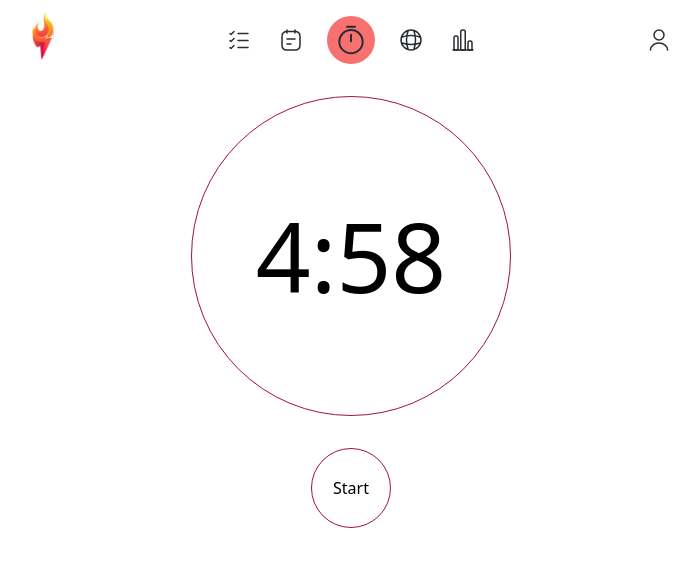
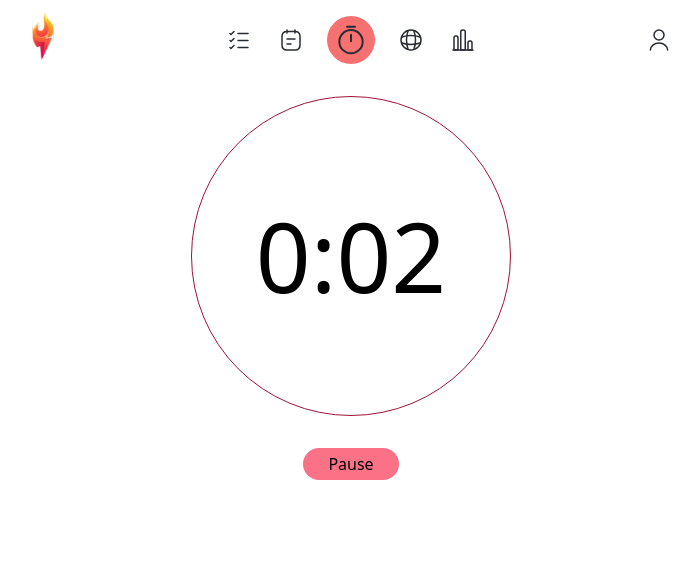
Before and after one commit to kasparas-ban/torch, a React (Vite) app: page / in a window 1280 px wide. Both pictures are taken after a click on the button "Start". Shown: the top 566 px of the page, without its empty margins (289-988 px from the left). Built offline with nearby package versions, Linux system fonts and the light colour scheme.

Commit message:
Rewritten timer hook

```diff
--- a/prettier.config.cjs
+++ b/prettier.config.cjs
@@ -1,4 +1,5 @@
 module.exports = {
   tailwindConfig: './tailwind.config.cjs',
-  semi: false
+  semi: false,
+  arrowParens: 'avoid'
 }
--- a/src/App.tsx
+++ b/src/App.tsx
@@ -1,8 +1,8 @@
-import { useEffect, useState } from 'react'
-import './App.css'
+import Timer from "./components/Timer"
+import "./App.css"
 
 function App() {
-  const initialTime =  5 * 60
+  const initialTime = 4 //5 * 60
 
   return (
     <>
@@ -13,37 +13,4 @@ function App() {
   )
 }
 
-interface ITimer {
-  initialTime: number,
-}
-
-function Timer({ initialTime }: ITimer) {
-  const [time, setTime] = useState(initialTime)
-  const minutes = Math.floor(time/60)
-  const seconds = time - (minutes * 60)
-
-  const handleTimerButton = () => {
-    let timesRun = time
-    const interval = setInterval(() => {
-      if (timesRun <= 0)  {
-        clearInterval(interval)
-      } else {
-        setTime(prev => prev - 1)
-        timesRun -= 1
-      }
-    }, 1000)
-  }
-
-  return (
-    <>
-      <div className="flex flex-col m-auto mt-8 aspect-square max-w-xs max-[320px]:mx-2 justify-center rounded-full border border-rose-800">
-        <div className="text-center text-8xl font-thin">{`${minutes}:${seconds < 10 ? '0' + seconds : seconds}`}</div>
-      </div>
-      <button type="submit" onClick={handleTimerButton} className="flex m-auto mt-8 w-20 h-20 rounded-full border border-rose-800">
-        <div className="m-auto">Start</div>
-      </button>
-    </>
-  )
-}
-
 export default App
--- a/src/components/NavigationBar.tsx
+++ b/src/components/NavigationBar.tsx
@@ -1,19 +1,19 @@
+import { useState } from "react"
 import { ReactComponent as GoalsIcon } from "../assets/navigation_icons/goals.svg"
 import { ReactComponent as CalendarIcon } from "../assets/navigation_icons/calendar.svg"
 import { ReactComponent as TimerIcon } from "../assets/navigation_icons/timer.svg"
 import { ReactComponent as WorldIcon } from "../assets/navigation_icons/world.svg"
 import { ReactComponent as StatsIcon } from "../assets/navigation_icons/stats.svg"
+import { ReactComponent as MenuIcon } from "../assets/navigation_icons/menu.svg"
 import { ReactComponent as TorchLogo } from "../assets/torch_logo.svg"
 import { ReactComponent as UserIcon } from "../assets/user.svg"
 import { ReactComponent as CloseIcon } from "../assets/close.svg"
-import { ReactComponent as MenuIcon } from "../assets/navigation_icons/menu.svg"
-import { useState } from "react"
 
 function NavigationBar() {
   const [showModalMenu, setShowModalMenu] = useState(false)
 
   return (
-    <div className="mt-4 flex justify-between max-[768px]:px-6 md:justify-center md:space-x-36">
+    <nav className="mt-4 flex justify-between max-[768px]:px-6 md:justify-center md:space-x-36">
       <div className="relative -top-1 h-12 hover:cursor-pointer">
         <TorchLogo className="h-12 w-6" />
       </div>
@@ -35,12 +35,12 @@ function NavigationBar() {
       <div className="group hidden items-center hover:cursor-pointer max-[400px]:flex">
         {showModalMenu ? (
           <CloseIcon
-            onClick={() => setShowModalMenu((prev) => !prev)}
+            onClick={() => setShowModalMenu(prev => !prev)}
             className="h-8 w-6"
           />
         ) : (
           <MenuIcon
-            onClick={() => setShowModalMenu((prev) => !prev)}
+            onClick={() => setShowModalMenu(prev => !prev)}
             className="h-8 w-6"
           />
         )}
@@ -83,7 +83,7 @@ function NavigationBar() {
           </li>
         </ul>
       </div>
-    </div>
+    </nav>
   )
 }
 
--- /dev/null
+++ b/src/components/Timer.tsx
@@ -0,0 +1,131 @@
+import { useState, useEffect, useReducer } from "react"
+
+interface ITimer {
+  initialTime: number
+}
+
+type TimerAction = "start" | "pause" | "reset" | "tick"
+type TimerState = "idle" | "paused" | "running"
+
+interface IState {
+  time: number
+  timerState: TimerState
+}
+
+interface IAction {
+  type: TimerAction
+  newTime?: number
+}
+
+function timerReducer(state: IState, action: IAction): IState {
+  switch (action.type) {
+    case "start":
+      return {
+        ...state,
+        timerState: "running",
+      }
+    case "pause":
+      return {
+        ...state,
+        timerState: "paused",
+      }
+    case "reset":
+      return {
+        ...state,
+        time: action.newTime || 0,
+        timerState: "idle",
+      }
+    case "tick":
+      return {
+        ...state,
+        time: state.time--,
+      }
+    default:
+      return state
+  }
+}
+
+function useTimer(initialTime: number) {
+  const initialState: IState = {
+    time: initialTime,
+    timerState: "idle",
+  }
+  const [state, dispatch] = useReducer(timerReducer, initialState)
+  const [intervalNum, setIntervalNum] = useState<number | undefined>(undefined)
+
+  useEffect(() => {
+    if (state.timerState === "running") {
+      clearInterval(intervalNum)
+
+      let timeValue = state.time
+
+      const interval = setInterval(() => {
+        if (timeValue <= 0) {
+          clearInterval(interval)
+          dispatch({ type: "reset", newTime: initialTime })
+        } else {
+          dispatch({ type: "tick" })
+        }
+        timeValue--
+      }, 1000)
+
+      setIntervalNum(interval)
+    } else {
+      clearInterval(intervalNum)
+    }
+  }, [state.timerState])
+
+  return { state, dispatch }
+}
+
+function Timer({ initialTime }: ITimer) {
+  const { state, dispatch } = useTimer(initialTime)
+  const minutes = Math.floor(state.time / 60)
+  const seconds = state.time - minutes * 60
+
+  return (
+    <>
+      <div className="m-auto mt-8 flex aspect-square max-w-xs flex-col justify-center rounded-full border border-rose-800 max-[320px]:mx-2">
+        <div className="text-center text-8xl font-thin tabular-nums max-[300px]:text-7xl">
+          {`${minutes}:${seconds < 10 ? "0" + seconds : seconds}`}
+        </div>
+      </div>
+      {state.timerState === "idle" ? (
+        <button
+          type="submit"
+          onClick={() => dispatch({ type: "start" })}
+          className="m-auto mt-8 flex h-8 w-24 rounded-full bg-rose-400"
+        >
+          <div className="m-auto">Start</div>
+        </button>
+      ) : state.timerState === "running" ? (
+        <button
+          type="submit"
+          onClick={() => dispatch({ type: "pause" })}
+          className="m-auto mt-8 flex h-8 w-24 rounded-full bg-rose-400"
+        >
+          <div className="m-auto">Pause</div>
+        </button>
+      ) : (
+        <div className="flex justify-center space-x-3">
+          <button
+            type="submit"
+            onClick={() => dispatch({ type: "start" })}
+            className="mt-8 flex h-8 w-24 rounded-full bg-rose-400"
+          >
+            <div className="m-auto">Continue</div>
+          </button>
+          <button
+            type="submit"
+            onClick={() => dispatch({ type: "reset", newTime: initialTime })}
+            className="mt-8 flex h-8 w-24 rounded-full bg-rose-400"
+          >
+            <div className="m-auto">Stop</div>
+          </button>
+        </div>
+      )}
+    </>
+  )
+}
+
+export default Timer
```
